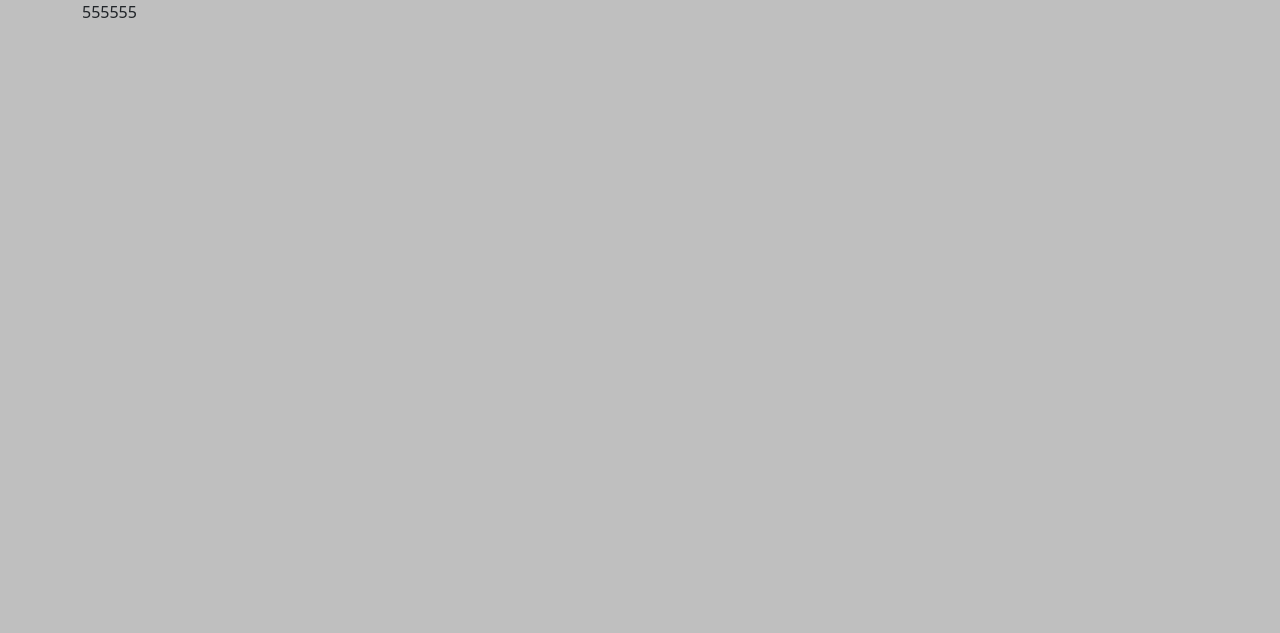
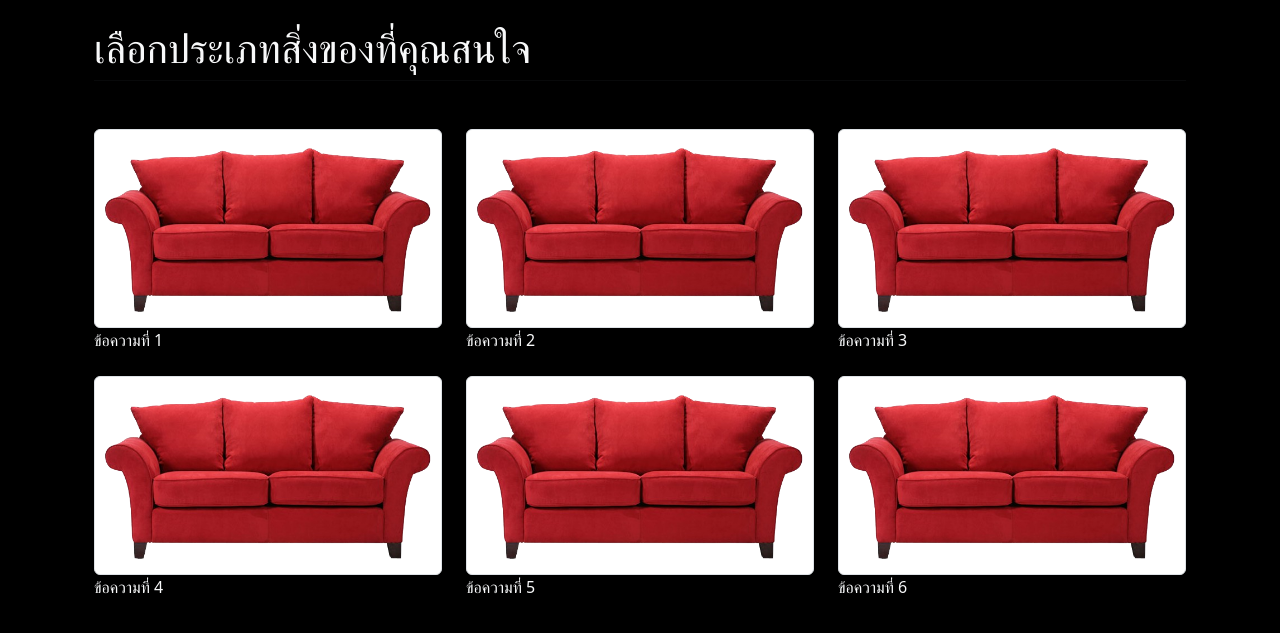
Before and after one commit to Achitapol888/Studio3, a Django app: page /select-prefer/ in a window 1280 px wide. Before the commit the part shown is almost empty. Shown: the top 633 px of the page. Run offline with Django 5.2, Linux system fonts and the light colour scheme.

Commit message:
add image

```diff
--- a/web/mysite/myapp/templates/myweb/base.html
+++ b/web/mysite/myapp/templates/myweb/base.html
@@ -23,5 +23,4 @@
     <script src="https://cdn.jsdelivr.net/npm/bootstrap@5.3.3/dist/js/bootstrap.bundle.min.js"
             integrity="sha384-YvpcrYf0tY3lHB60NNkmXc5s9fDVZLESaAA55NDzOxhy9GkcIdslK1eN7N6jIeHz" crossorigin="anonymous"></script>
 </body>
-
 </html>
--- a/web/mysite/myapp/templates/myweb/select_prefer.html
+++ b/web/mysite/myapp/templates/myweb/select_prefer.html
@@ -7,9 +7,63 @@
 {% endblock %}
 
 {% block background_style %}
-background-color: rgba(128, 128, 128, 0.5);
+background-color: rgba(0, 0, 0);
 {% endblock %}
 
 {% block content %}
-555555
+<div class="container">
+
+    <h1 class="fw-light text-center text-light text-lg-start mt-4 mb-0">เลือกประเภทสิ่งของที่คุณสนใจ</h1>
+
+    <hr class="mt-2 mb-5">
+
+    <!-- First row (3 columns) -->
+    <div class="row text-center text-lg-start">
+      <div class="col-lg-4 col-md-4 col-12">
+        <figure class="d-block mb-4 h-100">
+          <img class="img-fluid img-thumbnail" src="{% static 'images/sofa.png' %}" alt="">
+          <figcaption class="text-light">ข้อความที่ 1</figcaption>
+        </figure>
+      </div>
+
+      <div class="col-lg-4 col-md-4 col-12">
+        <figure class="d-block mb-4 h-100">
+          <img class="img-fluid img-thumbnail" src="{% static 'images/sofa.png' %}" alt="">
+          <figcaption class="text-light">ข้อความที่ 2</figcaption>
+        </figure>
+      </div>
+
+      <div class="col-lg-4 col-md-4 col-12">
+        <figure class="d-block mb-4 h-100">
+          <img class="img-fluid img-thumbnail" src="{% static 'images/sofa.png' %}" alt="">
+          <figcaption class="text-light">ข้อความที่ 3</figcaption>
+        </figure>
+      </div>
+    </div>
+
+    <!-- Second row (3 columns) -->
+    <div class="row text-center text-lg-start">
+      <div class="col-lg-4 col-md-4 col-12">
+        <figure class="d-block mb-4 h-100">
+          <img class="img-fluid img-thumbnail" src="{% static 'images/sofa.png' %}" alt="">
+          <figcaption class="text-light">ข้อความที่ 4</figcaption>
+        </figure>
+      </div>
+
+      <div class="col-lg-4 col-md-4 col-12">
+        <figure class="d-block mb-4 h-100">
+          <img class="img-fluid img-thumbnail" src="{% static 'images/sofa.png' %}" alt="">
+          <figcaption class="text-light">ข้อความที่ 5</figcaption>
+        </figure>
+      </div>
+
+      <div class="col-lg-4 col-md-4 col-12">
+        <figure class="d-block mb-4 h-100">
+          <img class="img-fluid img-thumbnail" src="{% static 'images/sofa.png' %}" alt="">
+          <figcaption class="text-light">ข้อความที่ 6</figcaption>
+        </figure>
+      </div>
+    </div>
+
+</div>
 {% endblock %}
```
Also changed, not shown: web/mysite/myapp/static/images/sofa.png (added).
